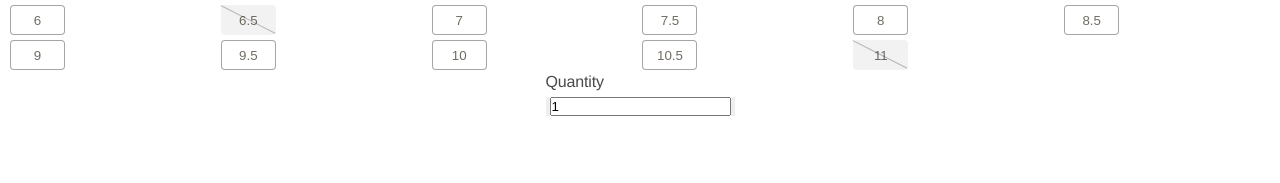
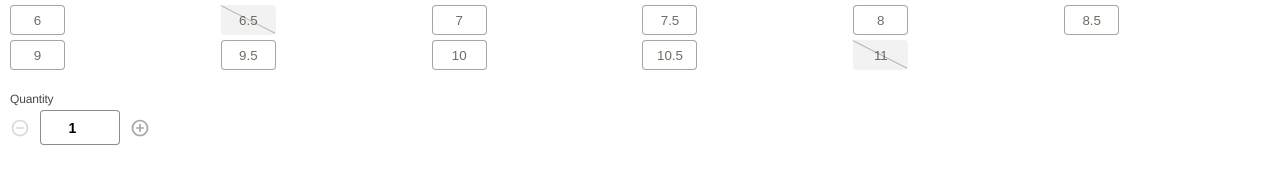
Before and after one commit to AndresCalvoG/view-interview, a Vue app: page / in a window 1280 px wide. Shown: the part 583-766 px from the top of the page. Built offline with nearby package versions, Linux system fonts and the light colour scheme.

Commit message:
feat: Add quantity selector styles

```diff
--- a/src/components/QuantitySelector.vue
+++ b/src/components/QuantitySelector.vue
@@ -4,6 +4,11 @@ import { ref, defineEmits, onMounted } from 'vue';
 const emit = defineEmits(['update:quantity']);
 
 const quantity = ref(1);
+
+const getImageClasses = () => ({
+  'product-quantity-controls__btn--color': quantity.value > 1,
+  'product-quantity-controls__btn--disabled': quantity.value <= 1,
+});
 
 const handleClickMinus = () => {
   if (quantity.value > 1) {
@@ -23,18 +28,68 @@ onMounted(() => {
 </script>
 
 <template>
-  <div>
-    <label for="quantity">Quantity</label>
-    <div>
-      <button :onClick="() => handleClickMinus()"
+  <div class="product-quantity">
+    <label for="quantity" class="product-quaantity-label">Quantity</label>
+    <div class="product-quantity-controls">
+      <button class="product-quantity-controls__btn" :onClick="() => handleClickMinus()"
         aria-label="Reduce product quantity">
         <img src="../assets/minus-icon.svg"
-          alt="Reduce product quantity"/></button>
-      <input type="number" id="quantity"
+          :class="getImageClasses()" alt="Reduce product quantity"/>
+      </button>
+      <input type="number" class="product-quantity-controls__input" id="quantity"
       v-model="quantity"/>
-      <button :onClick="() => handleClickPlus()"
+      <button class="product-quantity-controls__btn" :onClick="() => handleClickPlus()"
         aria-label="Increase product quantity">
         <img src="../assets/plus-icon.svg"
-          alt="Increase product quantity"/></button></div>
+          class="product-quantity-controls__btn--color"
+          alt="Increase product quantity"/>
+      </button>
+    </div>
   </div>
 </template>
+
+<style scoped>
+  .product-quantity{
+    width: 100%;
+    display: flex;
+    flex-direction: column;
+    justify-content: flex-start;
+    align-items: flex-start;
+    margin-top: 2rem;
+  }
+  .product-quaantity-label{
+    font-size: 1.2rem;
+    font-weight: normal;
+    margin-bottom: 0.2rem;
+  }
+  .product-quantity-controls{
+    width: 100%;
+    height: 3.5rem;
+    display: flex;
+    justify-content: flex-start;
+    align-items: center;
+  }
+  .product-quantity-controls__btn{
+    width: 2rem;
+    height: 2rem;
+    background-color: white;
+    border: 0;
+    cursor: pointer;
+  }
+  .product-quantity-controls__btn--color{
+    filter: saturate(0%) brightness(135%) opacity(0.35);
+  }
+  .product-quantity-controls__btn--disabled{
+    filter: saturate(0%) brightness(135%) opacity(0.15);
+  }
+  .product-quantity-controls__input{
+    width: 8rem;
+    height: 100%;
+    margin: 0 1rem 0 1rem;
+    border: 1px solid rgba(0,0,0,0.45);
+    border-radius: 0.4rem;
+    text-align:center;
+    font-size: 1.4rem;
+    font-weight: bold;
+  }
+</style>
```
